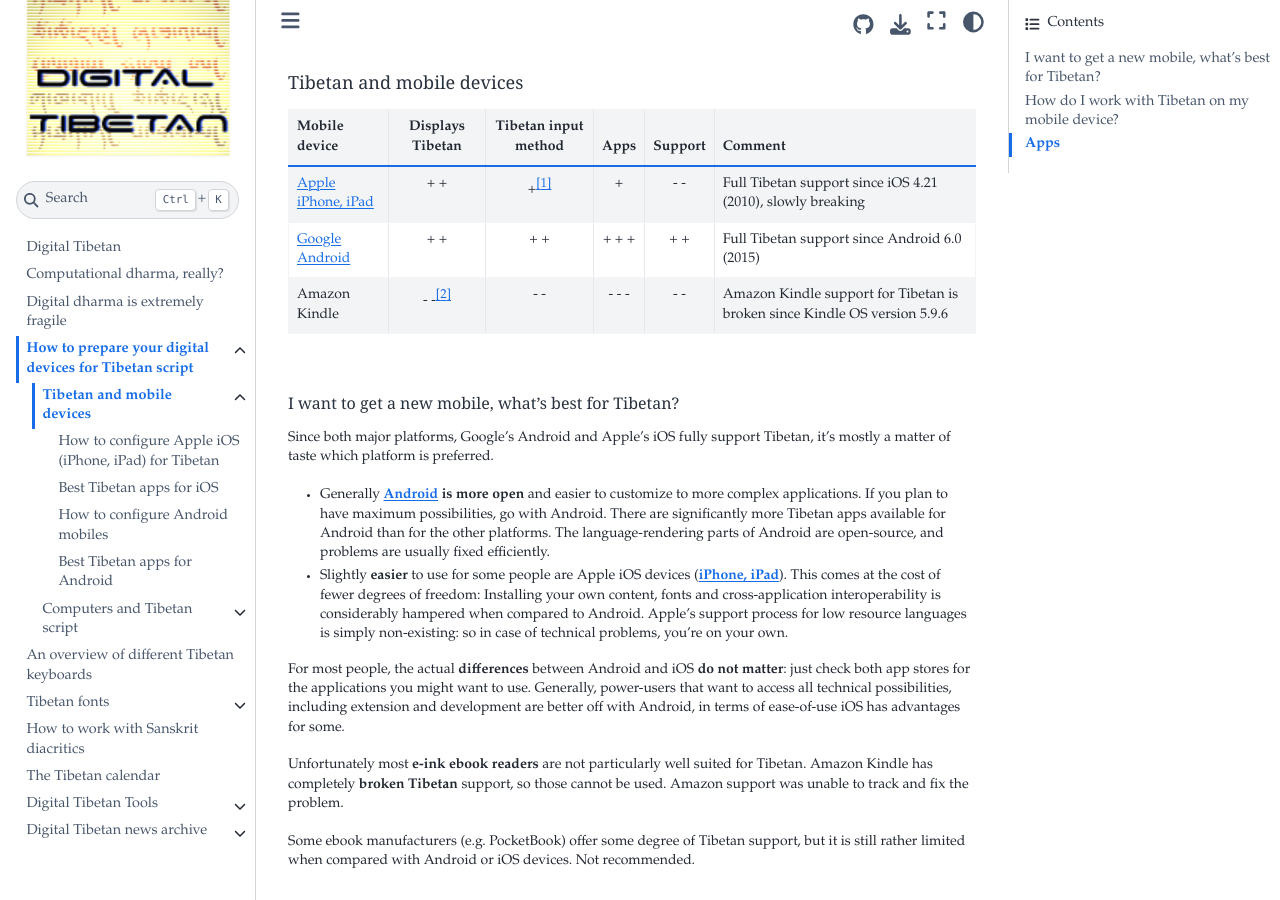
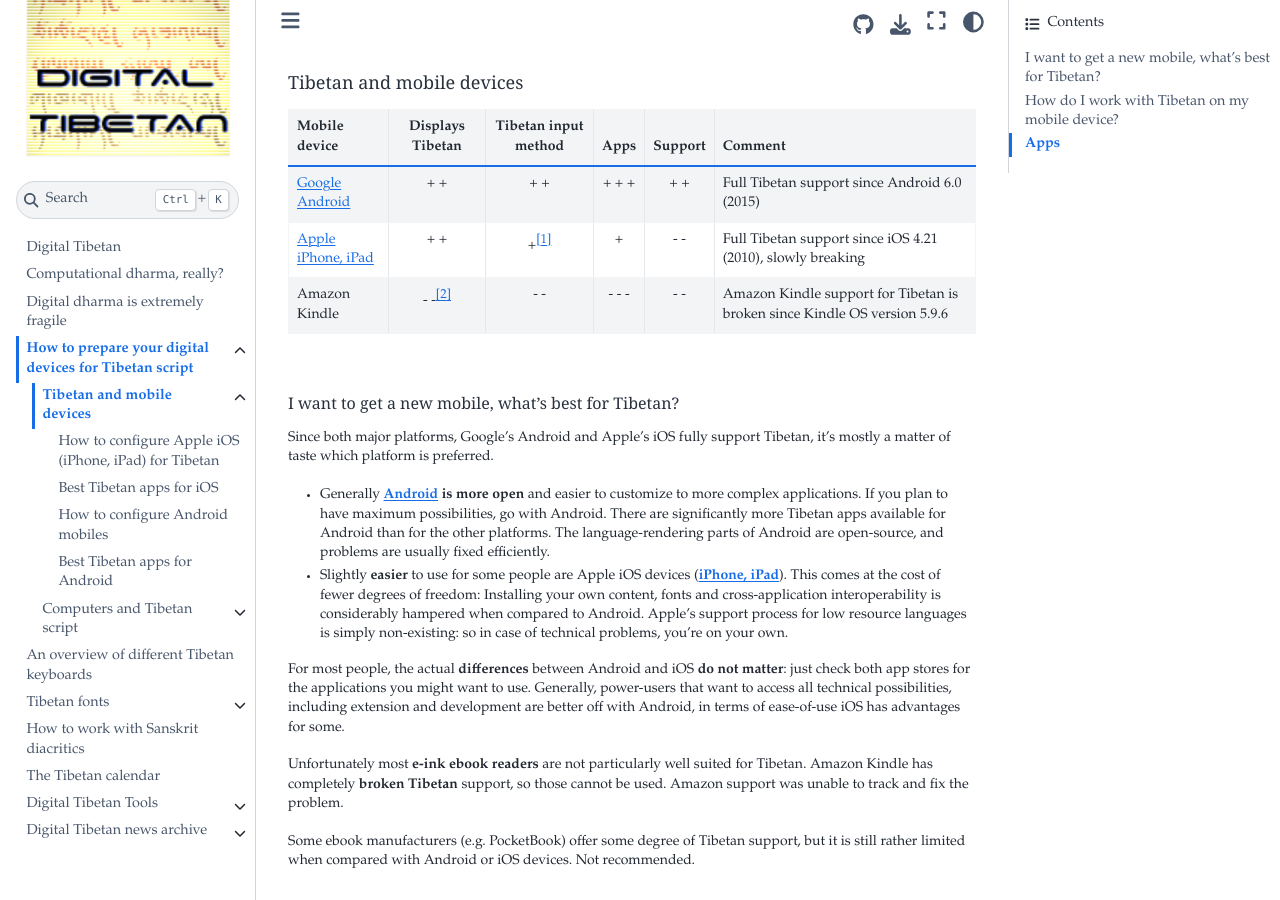
Before and after one commit to DigitalTibetan/DigitalTibetan, a Jupyter Book: the page built from docs/mobile_tibetan.md, in a window 1280 px wide and 900 px high. Built offline with Jupyter Book 1.0.4 settings and Sphinx 7.4.7 and the Sphinx Book theme 1.1.4, drawn with Linux system fonts in a browser that asks for light colours.

```diff
--- a/docs/mobile_tibetan.md
+++ b/docs/mobile_tibetan.md
@@ -2,8 +2,8 @@
 
 | Mobile device | Displays Tibetan | Tibetan input method | Apps | Support | Comment |
 | :--------- | :---: | :---: | :---: | :---: | ----------------------------|
+| [Google Android](configuration_android.md) | + + | + + | + + + | + + | Full Tibetan support since Android 6.0 (2015) |
 | [Apple iPhone, iPad](configuration_ios.md) | + + | +[^1] | + | - - | Full Tibetan support since iOS 4.21 (2010), slowly breaking |
-| [Google Android](configuration_android.md) | + + | + + | + + + | + + | Full Tibetan support since Android 6.0 (2015) |
 | Amazon Kindle | - -[^2] | - - | - - - | - - | Amazon Kindle support for Tibetan is broken since Kindle OS version 5.9.6 |
 
 ## I want to get a new mobile, what's best for Tibetan?
```
